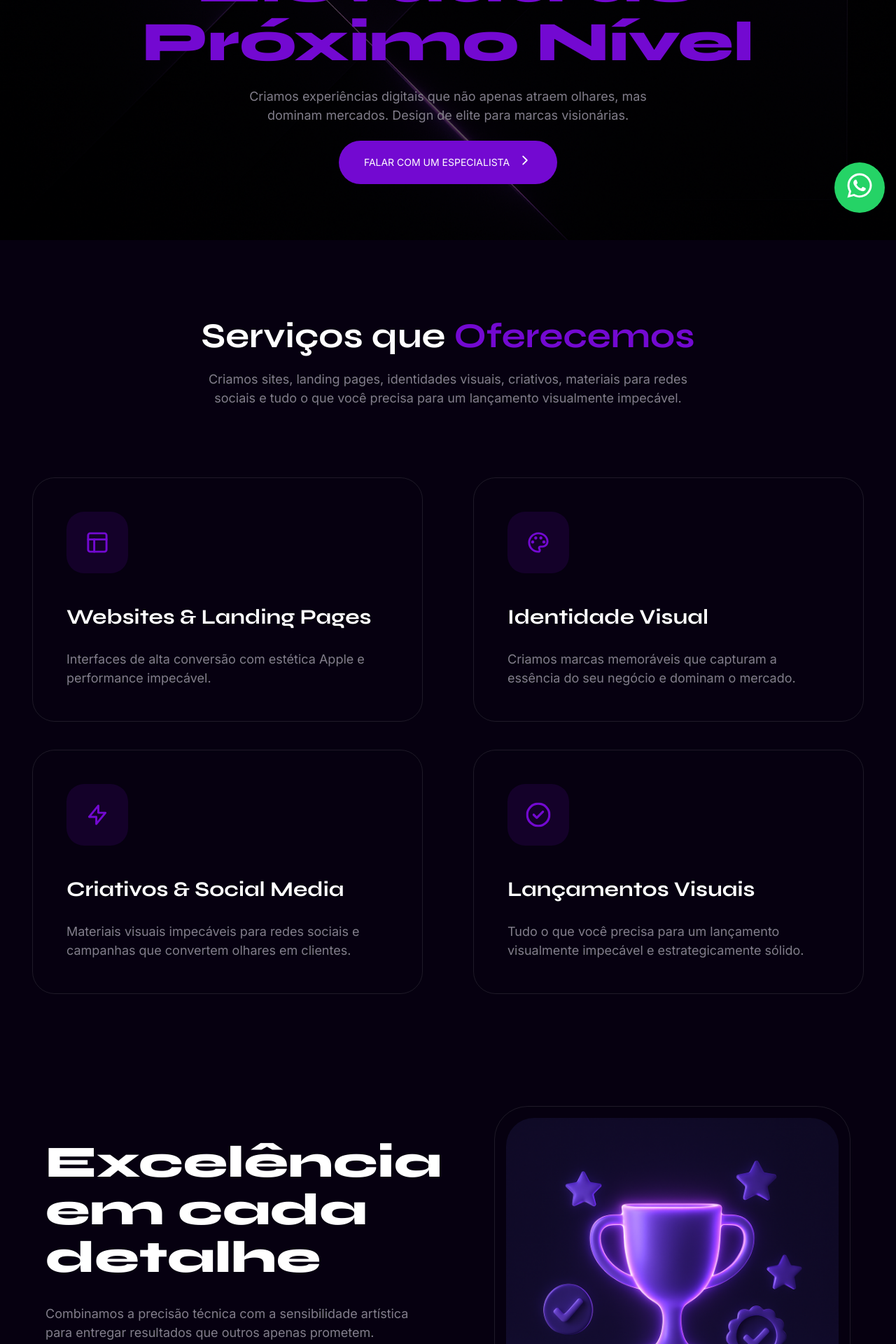
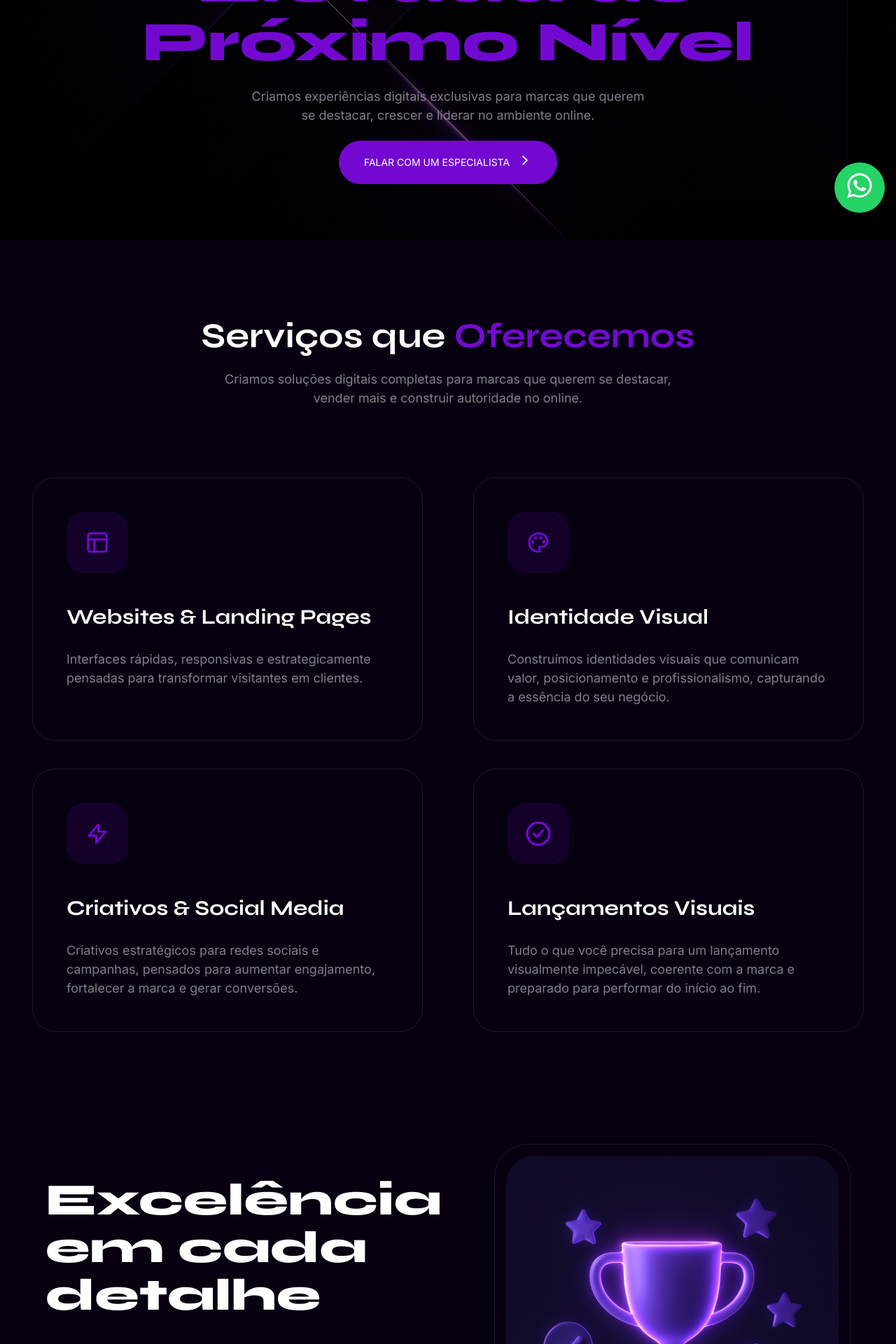
Before and after one commit to FelipePontin/lynx, a Next.js app: page / in a window 1280 px wide. Shown: the part 480-2400 px from the top of the page at 70% size. Built offline with nearby package versions, Linux system fonts and the light colour scheme.

Commit message:
fix: texts & api whatsapp

```diff
--- a/app/globals.css
+++ b/app/globals.css
@@ -35,6 +35,7 @@ body {
 
 a {
   text-decoration: none;
+  color: inherit;
 }
 
 h1 {
--- a/app/page.tsx
+++ b/app/page.tsx
@@ -48,32 +48,32 @@ export default function Home() {
       <Title
         text="Serviços que"
         coloredText=" Oferecemos"
-        description="Criamos sites, landing pages, identidades visuais, criativos, materiais para redes sociais e tudo o que você precisa para um lançamento visualmente impecável."
+        description="Criamos soluções digitais completas para marcas que querem se destacar, vender mais e construir autoridade no online."
       />
       <CardInfo
         items={[
           {
             title: "Websites & Landing Pages",
             description:
-              "Interfaces de alta conversão com estética Apple e performance impecável.",
+              "Interfaces rápidas, responsivas e estrategicamente pensadas para transformar visitantes em clientes.",
             icon: <FiLayout className="cardInfo__icon" />,
           },
           {
             title: "Identidade Visual",
             description:
-              "Criamos marcas memoráveis que capturam a essência do seu negócio e dominam o mercado.",
+              "Construímos identidades visuais que comunicam valor, posicionamento e profissionalismo, capturando a essência do seu negócio.",
             icon: <MdOutlinePalette className="cardInfo__icon" />,
           },
           {
             title: "Criativos & Social Media",
             description:
-              "Materiais visuais impecáveis para redes sociais e campanhas que convertem olhares em clientes.",
+              "Criativos estratégicos para redes sociais e campanhas, pensados para aumentar engajamento, fortalecer a marca e gerar conversões.",
             icon: <HiOutlineLightningBolt className="cardInfo__icon" />,
           },
           {
             title: "Lançamentos Visuais",
             description:
-              "Tudo o que você precisa para um lançamento visualmente impecável e estrategicamente sólido.",
+              "Tudo o que você precisa para um lançamento visualmente impecável, coerente com a marca e preparado para performar do início ao fim.",
             icon: <FaRegCircleCheck className="cardInfo__icon" />,
           },
         ]}
@@ -88,7 +88,7 @@ export default function Home() {
       <BannerSectionSimple
         title={"Identidade Visual"}
         subtitle={
-          "Sua marca é sua digital no mundo. Uma identidade forte cria reconhecimento instantâneo e confiança inabalável."
+          "Sua marca é sua digital no mundo. Uma identidade forte cria reconhecimento instantâneo e confiança."
         }
         imageLeft={true}
         imageLink={ImageIV.src}
@@ -119,7 +119,7 @@ export default function Home() {
         }
         background={CallToActionBackground.src}
         buttonText={"Iniciar Minha Jornada"}
-        buttonLink="https://api.whatsapp.com/send?phone=551198255-8477&text=Olá! Eu gostaria de fazer um orçamento."
+        buttonLink="https://api.whatsapp.com/send?phone=5511982558477&text=Olá! Eu gostaria de fazer um orçamento."
       />
       <Footer />
       <WhatsappButton />
--- a/components/BannerSection/BannerSection.tsx
+++ b/components/BannerSection/BannerSection.tsx
@@ -16,8 +16,8 @@ const BannerSection = () => {
         <p className="bannerSection__title">Excelência em cada detalhe</p>
         {/* <p className="bannerSection__title--colored">Lynx Dsn?</p> */}
         <p className="bannerSection__description">
-          Combinamos a precisão técnica com a sensibilidade artística para
-          entregar resultados que outros apenas prometem.
+          Nada é feito no automático. Cada decisão é pensada para gerar impacto
+          real, performance e posicionamento de marca.
         </p>
         <div className="bannerSection__benefits">
           <div className="bannerSection__benefits--section">
@@ -32,12 +32,12 @@ const BannerSection = () => {
             </div>
             <p className="bannerSection__benefits--name">Suporte 24/7</p>
           </div>
-          <div className="bannerSection__benefits--section">
+          {/* <div className="bannerSection__benefits--section">
             <div className="bannerSection__icon--division">
               <FaRegCircleCheck className="bannerSection__icon" />
             </div>
             <p className="bannerSection__benefits--name">Relatórios Reais</p>
-          </div>
+          </div> */}
           <div className="bannerSection__benefits--section">
             <div className="bannerSection__icon--division">
               <FaRegCircleCheck className="bannerSection__icon" />
--- a/components/BannerSectionFull/BannerSectionFull.tsx
+++ b/components/BannerSectionFull/BannerSectionFull.tsx
@@ -54,8 +54,8 @@ const BannerSectionFull = ({
         </p>
       </div>
       <p className="bannerSectionFull__subtitle" data-aos="fade-down">
-        Criamos experiências digitais que não apenas atraem olhares, mas dominam
-        mercados. Design de elite para marcas visionárias.
+        Criamos experiências digitais exclusivas para marcas que querem se
+        destacar, crescer e liderar no ambiente online.
       </p>
       <div className="bannerSectionFull__button" data-aos="fade-down">
         <Button
--- a/components/CardInfoImage/CardInfoImage.tsx
+++ b/components/CardInfoImage/CardInfoImage.tsx
@@ -17,7 +17,7 @@ const CardInfoImage = () => {
           src={ImageBenefitDesign}
           alt={""}
         />
-        <p className="cardInfoImage__title">Design de Elite</p>
+        <p className="cardInfoImage__title">Design Moderno</p>
         <p className="cardInfoImage__description">
           Criamos experiências que guiam o usuário até a conversão.
         </p>
--- a/components/Footer/Footer.tsx
+++ b/components/Footer/Footer.tsx
@@ -4,6 +4,8 @@ import Logo from "../Logo/Logo";
 import { FaInstagram } from "react-icons/fa";
 import { LuLinkedin } from "react-icons/lu";
 import { FaXTwitter } from "react-icons/fa6";
+
+import Link from 'next/link'
 
 import "./Footer.css";
 
@@ -14,9 +16,11 @@ const Footer = () => {
         <Logo />
       </div>
       <div className="footer__socials">
-        <FaInstagram className="footer__social--icon" />
-        <LuLinkedin className="footer__social--icon" />
-        <FaXTwitter className="footer__social--icon" />
+        <Link href="https://www.instagram.com/lynx.dsn/">
+          <FaInstagram className="footer__social--icon" />
+        </Link>
+        {/* <LuLinkedin className="footer__social--icon" /> */}
+        {/* <FaXTwitter className="footer__social--icon" /> */}
       </div>
       <div className="footer__copy">
         <p className="footer__copy--text">© 2026 Lynx Dsn</p>
--- a/components/Header/Header.tsx
+++ b/components/Header/Header.tsx
@@ -33,7 +33,7 @@ const Header = () => {
         <div className="header__division">
           <p className="header__logo">LYNX</p>
 
-          <ul className="header__options">
+          {/* <ul className="header__options">
             <li className="header__links">
               <a className="header__link" href="">
                 Serviços
@@ -45,9 +45,9 @@ const Header = () => {
                 Projetos
               </a>
             </li>
-          </ul>
+          </ul> */}
         </div>
-        <a href="https://api.whatsapp.com/send?phone=551198255-8477&text=Olá! Eu gostaria de fazer um orçamento.">
+        <a href="https://api.whatsapp.com/send?phone=5511982558477&text=Olá! Eu gostaria de fazer um orçamento.">
           <button className="header__button">Começar projeto</button>{" "}
         </a>
       </div>
--- a/components/WhatsappButton/WhatsappButton.tsx
+++ b/components/WhatsappButton/WhatsappButton.tsx
@@ -7,7 +7,7 @@ import "./WhatsappButton.css";
 const WhatsappButton = () => {
   return (
     <div className="whatsappButton">
-      <a href="https://api.whatsapp.com/send?phone=551198255-8477&text=Olá! Eu gostaria de fazer um orçamento.">
+      <a href="https://api.whatsapp.com/send?phone=5511982558477&text=Olá! Eu gostaria de fazer um orçamento.">
         <FaWhatsapp className="whatsappButton__icon" />
       </a>
     </div>
```
